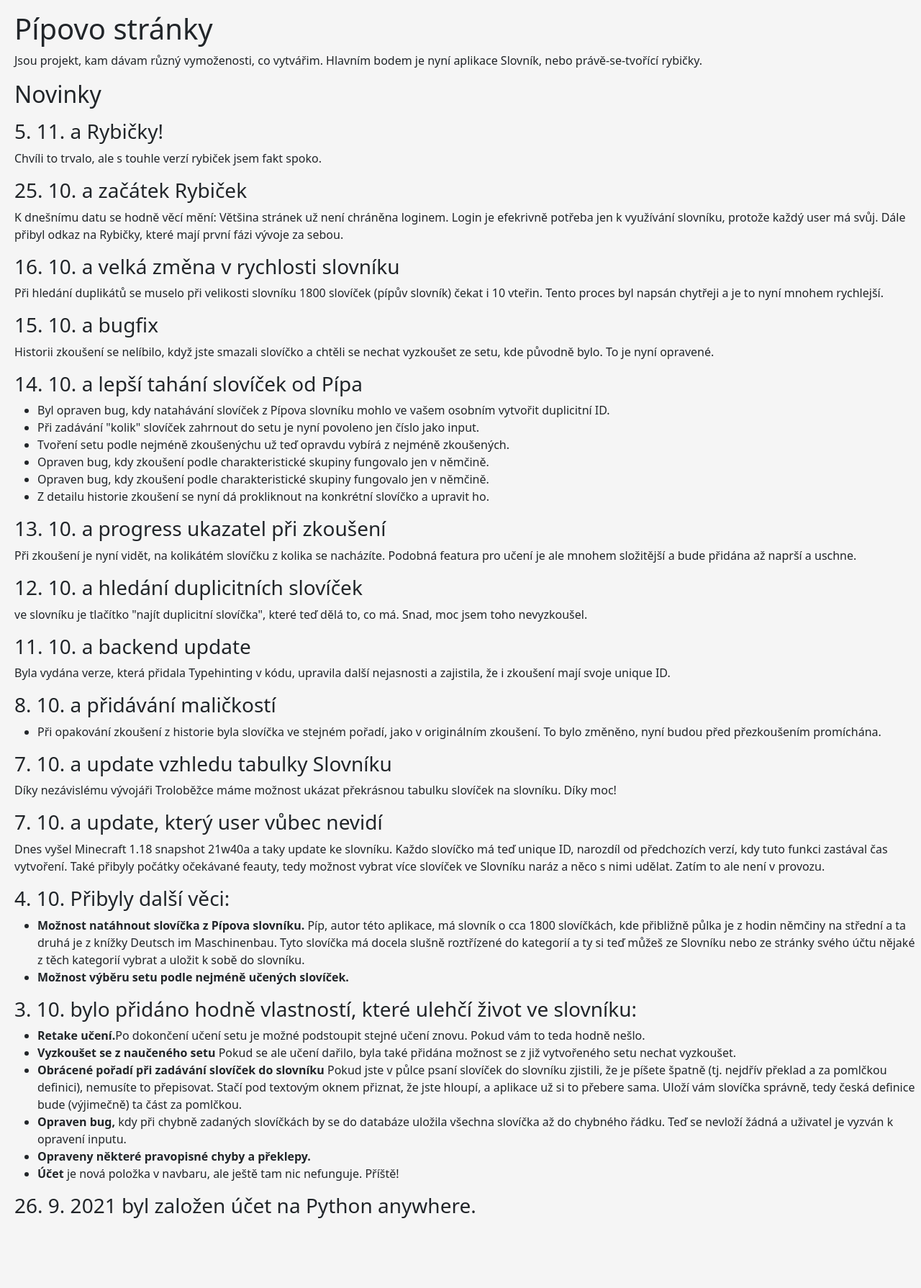
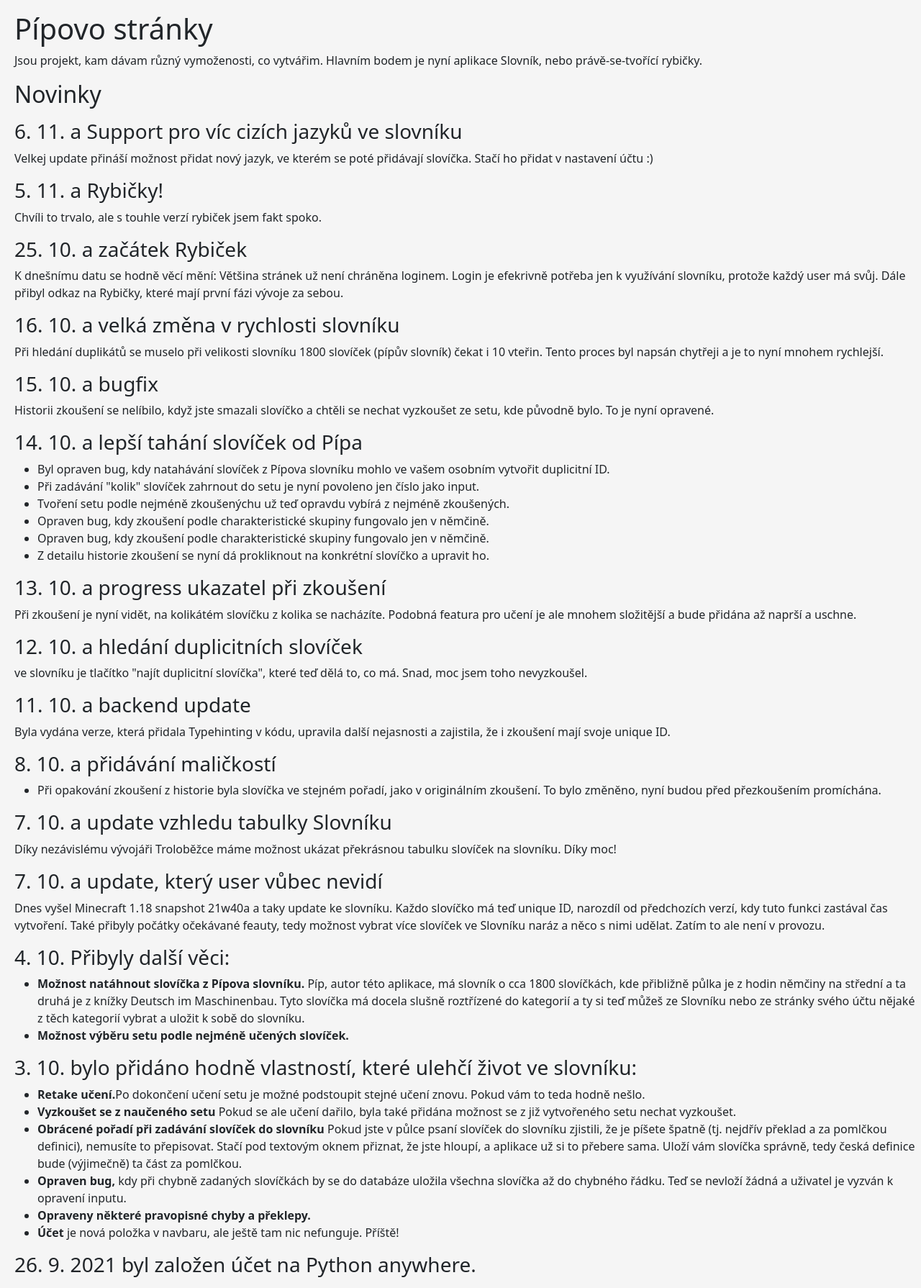
Before and after one commit to piipecek/piipovo_stranky, a Flask app: page /dashboard in a window 1280 px wide. Shown: the part 216-2006 px from the top of the page at 72% size. Before the commit the page ends 1909 px from the top, so only its background shows below. Run offline with Flask 2, Linux system fonts and the light colour scheme.

Commit message:
po novejch jazycicch dashboard

```diff
--- a/website/templates/dashboard.html
+++ b/website/templates/dashboard.html
@@ -5,6 +5,10 @@
     Jsou projekt, kam dávam různý vymoženosti, co vytvářim. Hlavním bodem je nyní aplikace Slovník, nebo právě-se-tvořící rybičky.
 </p>
 <h2>Novinky</h2>
+<p>
+    <h3>6. 11. a Support pro víc cizích jazyků ve slovníku</h3>
+    Velkej update přináší možnost přidat nový jazyk, ve kterém se poté přidávají slovíčka. Stačí ho přidat v nastavení účtu :)
+</p>
 <p>
     <h3>5. 11. a Rybičky!</h3>
     Chvíli to trvalo, ale s touhle verzí rybiček jsem fakt spoko.
--- a/website/templates/planovane_featury.html
+++ b/website/templates/planovane_featury.html
@@ -18,8 +18,8 @@
     <li>Možnost volby oddělovacího znaku (defaultně -)</li>
     <li>Při zkoušení z kategorií přidat dodateřný "kolik" políčko</li>
     <li>Nějak zkouset i druhej preklad slovicka</li>
-    <li>Udělat u slovníku getter jako u settings</li>
     <li>Moznost menit poradi jazyku </li>
     <li>Vyčistit slovnik od "" a "-" a ditchnout cleanup_slovnik</li>
+    <li>Možnost volby, které jazyky se ve slovníku zobrazují</li>
 </ul>
 {% endblock %}
```
